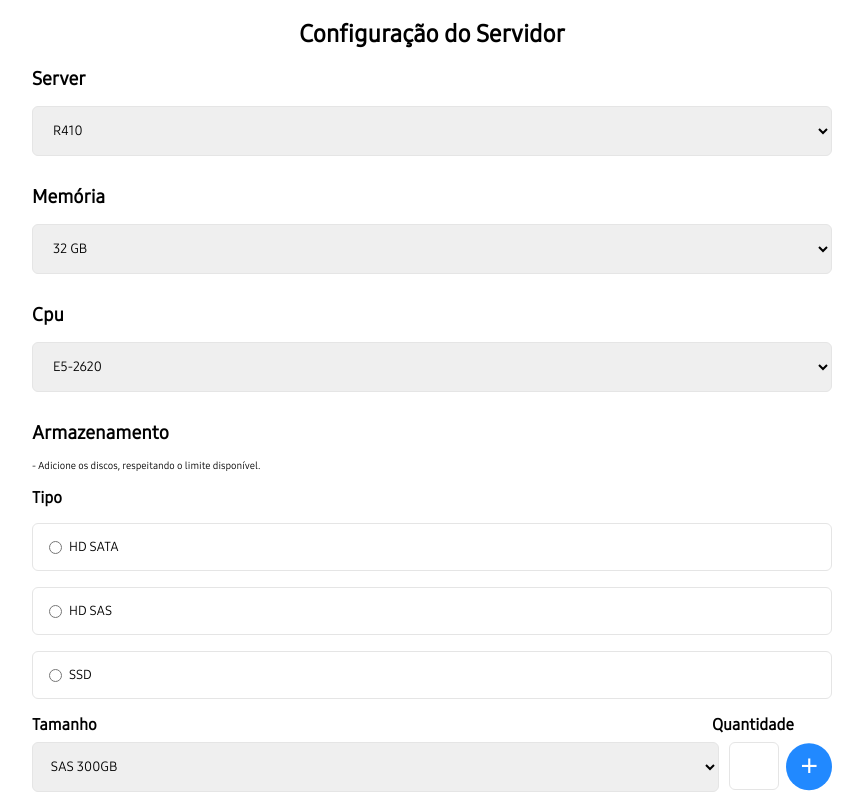
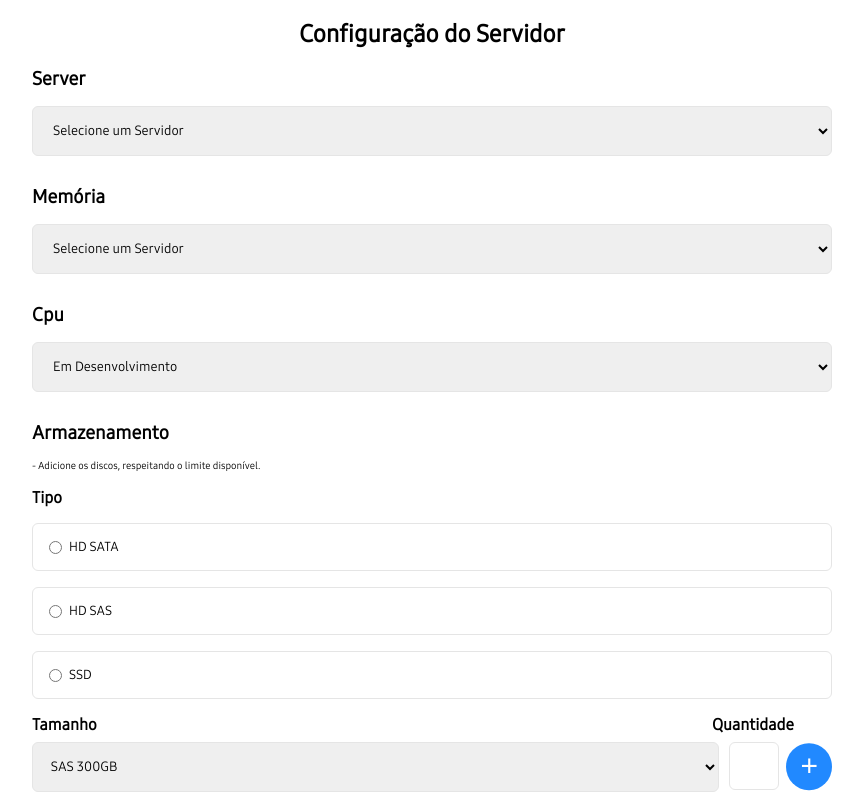
Before and after one commit to joaopedrolt/Br2tPricingCalculator, a React (Vite) app: page / in a window 1280 px wide. Shown: the top 800 px of the page, without its empty margins (208-1071 px from the left). Built offline with nearby package versions, Linux system fonts and the light colour scheme.

Commit message:
Server && Memory Select

```diff
--- a/src/components/InputForm.tsx
+++ b/src/components/InputForm.tsx
@@ -1,36 +1,34 @@
 import '../css/inputform.css'
+import * as Select from './input-form/Select'
 import { XSvg } from '../assets/svg/X-Svg';
+import { Server } from '../types/Server';
+import { useState } from 'react';
 
 const LeftSide = () => {
+
+    const serverList: Server[] = [
+        { model: 'R410', memory: 128 },
+        { model: 'R710', memory: 64 },
+        { model: 'R510', memory: 32 },
+        { model: 'R610', memory: 16 }];
+
+    let [selectedModel, setModel] = useState('');
+
     return (
         <section className='input-form'>
             <h1 className='title'>Configuração do Servidor</h1>
             <div className='input-field mt-20'>
                 <div className="server-row input-frame">
                     <h3>Server</h3>
-                    <select className='mt-16 select-style input-style vw-95' id="server" name="server">
-                        <option value="r410" selected>R410</option>
-                        <option value="r610">R610</option>
-                        <option value="r710">R710</option>
-                    </select>
+                    <Select.SelectServer servers={serverList} selectedModel={selectedModel} setModel={setModel} />
                 </div>
                 <div className="ram-row input-frame mt-30">
                     <h3>Memória</h3>
-                    <select className='mt-16 select-style input-style vw-95' id="ram" name="ram">
-                        <option value="8">8 GB</option>
-                        <option value="16">16 GB</option>
-                        <option value="32" selected>32 GB</option>
-                        <option value="64">64 GB</option>
-                        <option value="64">128 GB</option>
-                    </select>
+                    <Select.SelectMemory servers={serverList} selectedModel={selectedModel} />
                 </div>
                 <div className="cpu-row input-frame mt-30">
                     <h3>Cpu</h3>
-                    <select className='mt-16 select-style input-style vw-95' id="cpu" name="cpu">
-                        <option value="8">E5-2650</option>
-                        <option value="16">E5-2650 V2</option>
-                        <option value="32" selected>E5-2620</option>
-                    </select>
+                    <Select.SelectCpu />
                 </div>
                 <div className="storage-row vw-95 container-xl mt-30">
                     <h3>Armazenamento</h3>
--- /dev/null
+++ b/src/components/input-form/Select.tsx
@@ -0,0 +1,73 @@
+import { useEffect, useState } from "react";
+import { MemorySelect, ServerSelect } from "../../types/Server";
+
+export const SelectServer = ({ servers, selectedModel, setModel }: ServerSelect) => {
+
+    let [firstUse, setFirstUse] = useState(false);
+
+    const handleSelect = (e: React.ChangeEvent<HTMLSelectElement>) => {
+        setModel(e.target.value);
+        setFirstUse(true);
+    }
+
+    return (
+        <select className='mt-16 select-style input-style vw-95' value={selectedModel} onChange={handleSelect} id="server" name="server">
+
+            {!firstUse &&
+                <option hidden>Selecione um Servidor</option>
+            }
+
+            {
+                servers.length > 0 ? (
+                    servers.map((item, index) => (
+                        <option key={index} value={item.model}>{item.model}</option>
+                    ))
+                ) : (<option>Carregando Servidores</option>)
+            }
+        </select>
+    );
+}
+
+export const SelectMemory = ({ servers, selectedModel }: MemorySelect) => {
+
+    let currentMemoryLimit: number = 0;
+
+    const memoryRange: number[] = [2, 4, 8, 16, 32, 64, 128, 256, 512];
+
+    let [filteredMemoryRange, setMemoryRange] = useState([0]);
+
+    useEffect(() => {
+
+        console.log('a')
+
+        servers.forEach((serverObj) => {
+            if (serverObj.model == selectedModel) {
+                currentMemoryLimit = serverObj.memory;
+            }
+        })
+
+        let filterMemoryRange = memoryRange.filter((size) => size <= currentMemoryLimit);
+        setMemoryRange(filterMemoryRange);
+
+    }, [selectedModel]);
+
+    return (
+        <select className='mt-16 select-style input-style vw-95' id="server" name="server">
+            {
+                filteredMemoryRange.length > 0 ? (
+                    filteredMemoryRange.map((item, index) => (
+                        <option key={index}>{item} GB</option>
+                    ))
+                ) : (<option>Selecione um Servidor</option>)
+            }
+        </select>
+    );
+}
+
+export const SelectCpu = () => {
+    return (
+        <select className='mt-16 select-style input-style vw-95' id="cpu" name="cpu">
+            <option>Em Desenvolvimento</option>
+        </select>
+    );
+}
--- /dev/null
+++ b/src/types/Server.ts
@@ -0,0 +1,19 @@
+import React from "react";
+
+export type Server = {
+    model: string;
+    memory: number;
+    cpuFamily?: string;
+    bays?: number;
+}
+
+export type ServerSelect = {
+    setModel: React.Dispatch<React.SetStateAction<string>>;
+    servers: Server[];
+    selectedModel: string;
+}
+
+export type MemorySelect = {
+    servers: Server[];
+    selectedModel: string;
+}
```
